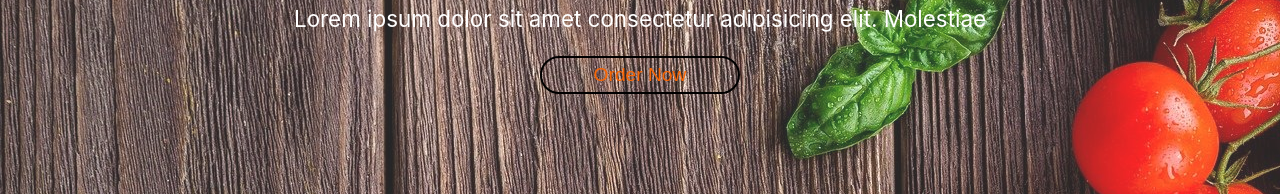
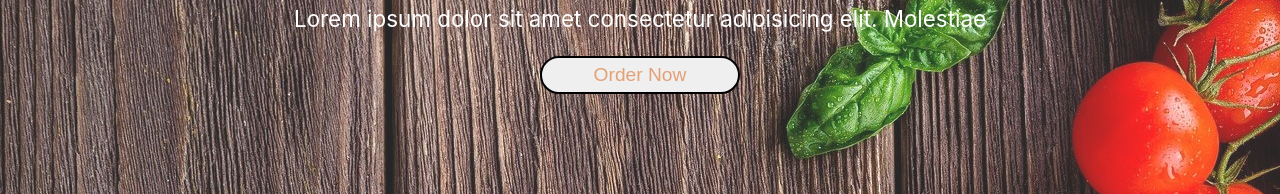
Before and after one commit to LalitKumar97/onlinemymeal, a plain HTML site: page index.html in a window 1280 px wide. Shown: the part 277-471 px from the top of the page. Drawn offline with Linux system fonts and the light colour scheme.

Commit message:
first commit

```diff
--- a/css/phone.css
+++ b/css/phone.css
@@ -1,6 +1,3 @@
-body{
-    background-color: red;
-}
 /* navigation */
 #navbar{
     flex-direction: column;
@@ -36,6 +33,7 @@ padding: 2px 70px;
 
 }
 /* contact section */
+
 /* footer */
 /* utility classes */
 .h-primary{
--- a/css/style.css
+++ b/css/style.css
@@ -200,8 +200,8 @@ footer {
   margin: 20px;
   border-radius: 24px;
   font-size: 1.2rem;
-  background: transparent;
-  color: rgb(247, 101, 4);
+  background: ;
+  color: rgb(228, 161, 117);
   cursor: pointer;
   position: relative;
   overflow: hidden;
```
Also changed, not shown: index.html (+1 -1 lines).
